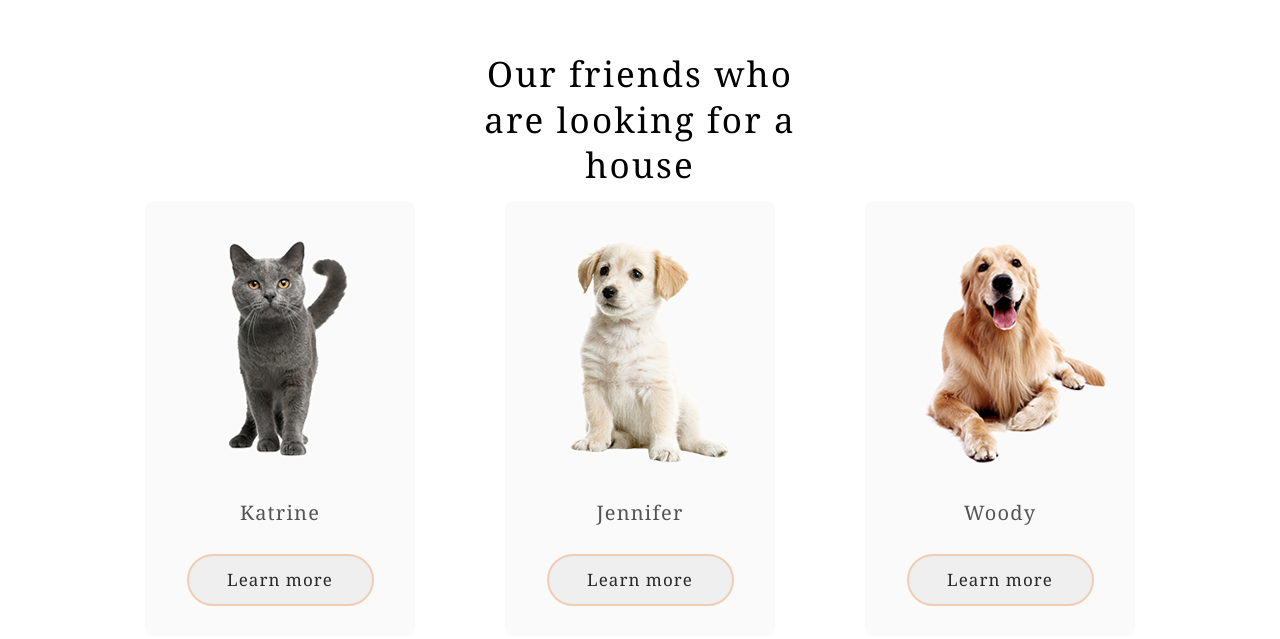
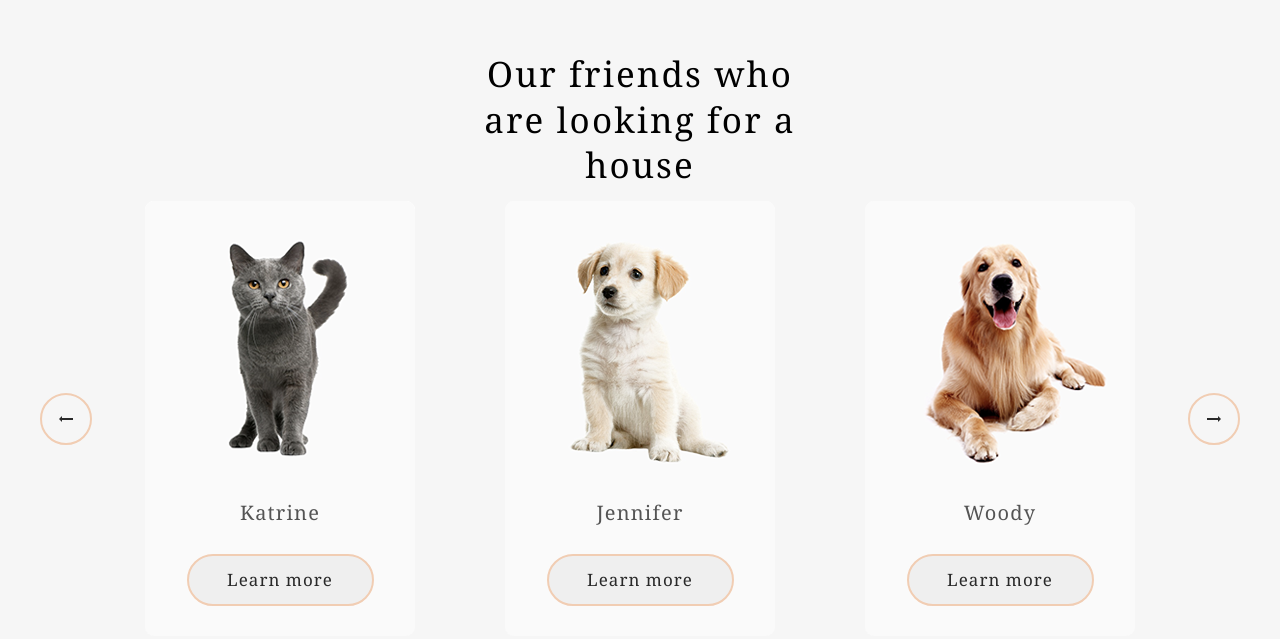
Before and after one commit to maksimizer/aksimizer-JSFE2022Q1, a plain HTML site: page shelter/pages/main/index.html in a window 1280 px wide. Shown: the part 1525-2164 px from the top of the page. Drawn offline with Linux system fonts and the light colour scheme.

Commit message:
fix: fix pets block

```diff
--- a/shelter/pages/main/index.html
+++ b/shelter/pages/main/index.html
@@ -54,6 +54,7 @@
             <h2 id="pets">Our friends who<br>are looking for a house</h2>
             <div class="slider-container">
                 <div class="left-btn"></div>
+                <div class="cards-container">
                     <div class="card-1 card">
                         <img src="/shelter/assets/images/pets-katrine.png" alt="pet">
                         <p class="pet-name">Katrine</p>
@@ -69,6 +70,7 @@
                         <p class="pet-name">Woody</p>
                         <button class="button-secondary learn-more-btn">Learn more</button>
                     </div>
+                </div>
                 <div class="right-btn"></div>
             </div>
             <a href="/shelter/pages/pets/imdex.html" class="button-primary get-to-know-btn">Get to know the rest</a>
--- a/shelter/pages/main/style.css
+++ b/shelter/pages/main/style.css
@@ -166,6 +166,7 @@ body {
     padding-bottom: 100px;
     justify-content: center;
     column-gap: 120px;
+    background: #FFFFFF;
 }
 .about-image {
     background-image: url(/shelter/assets/images/about-pets.png);
@@ -202,7 +203,7 @@ body {
     align-items: center;
     padding-top: 80px;
     padding-bottom: 100px;
-
+    background: #F6F6F6;
 }
 #pets {
     width: 400px;
@@ -224,10 +225,16 @@ body {
 .slider-container {
     display: flex;
     justify-content: center;
+    align-items: center;
     width: 100%;
     height: 435px;
     margin-top: 60px;
     margin-bottom: 60px;
+    column-gap: 53px;
+}
+.cards-container {
+    display: flex;
+    height: 100%;
 }
 .card-2 {
     margin-left: 90px;
@@ -283,4 +290,31 @@ body {
     background: #FDDCC4;
     cursor: pointer;
     transform: translatey(-0.45em);
+    border: 2px solid #FDDCC4;
 }
+.card:hover .button-secondary{
+    background: #FDDCC4;
+    cursor: pointer;
+    border: 2px solid #FDDCC4;
+}
+.left-btn, .right-btn {
+    width: 52px;
+    height: 52px;
+    border: 2px solid #F1CDB3;
+    border-radius: 100px;
+    background-repeat: no-repeat;
+    background-position: center;
+    transition: 0.5s;
+}
+.left-btn {
+    background-image: url(/shelter/assets/images/Arrow.png);
+}
+.right-btn {
+    background-image: url(/shelter/assets/images/Arrow.png);
+    transform: rotate(-180deg)
+}
+.left-btn:hover, .right-btn:hover {
+    background-color: #FDDCC4;
+    transition: 0.5s;
+    border: 2px solid #FDDCC4;
+}
```
Also changed, not shown: shelter/assets/images/Arrow.png (added). Lines whose indentation alone changed are shown as unchanged.
